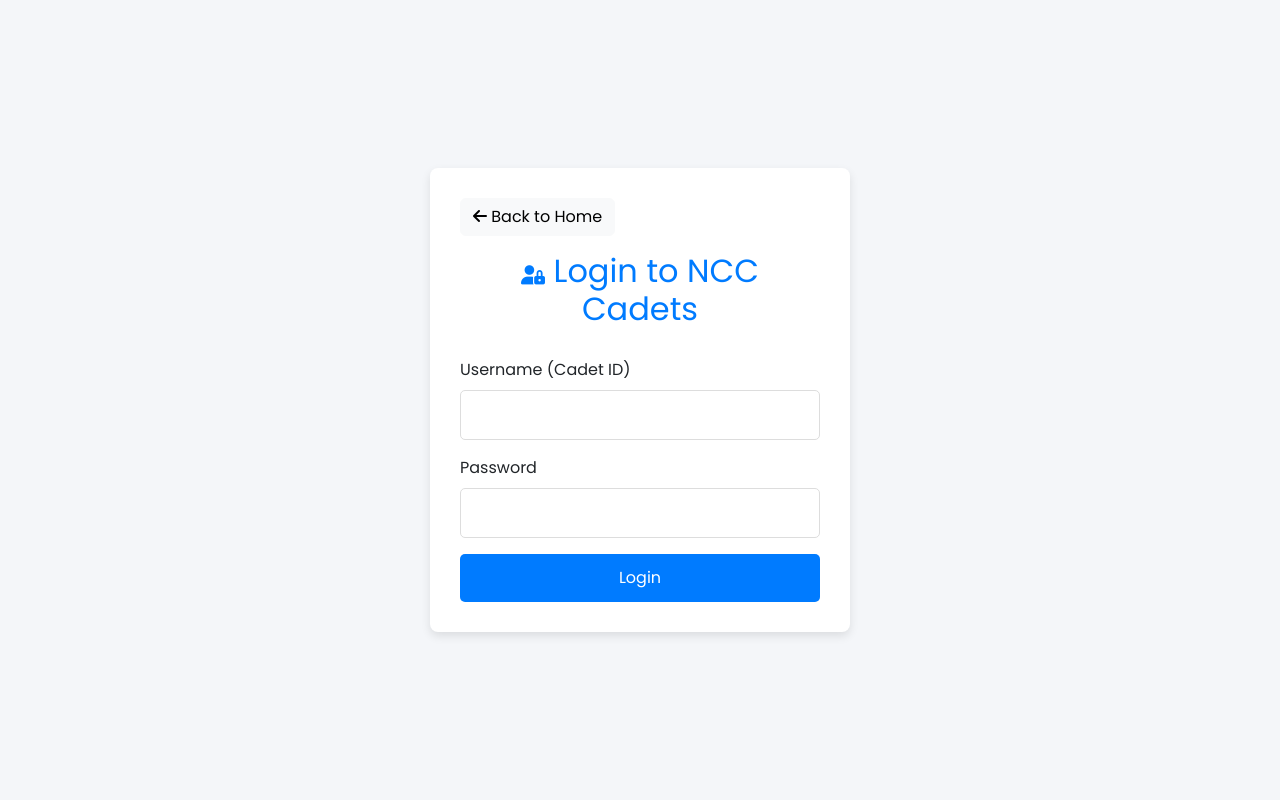
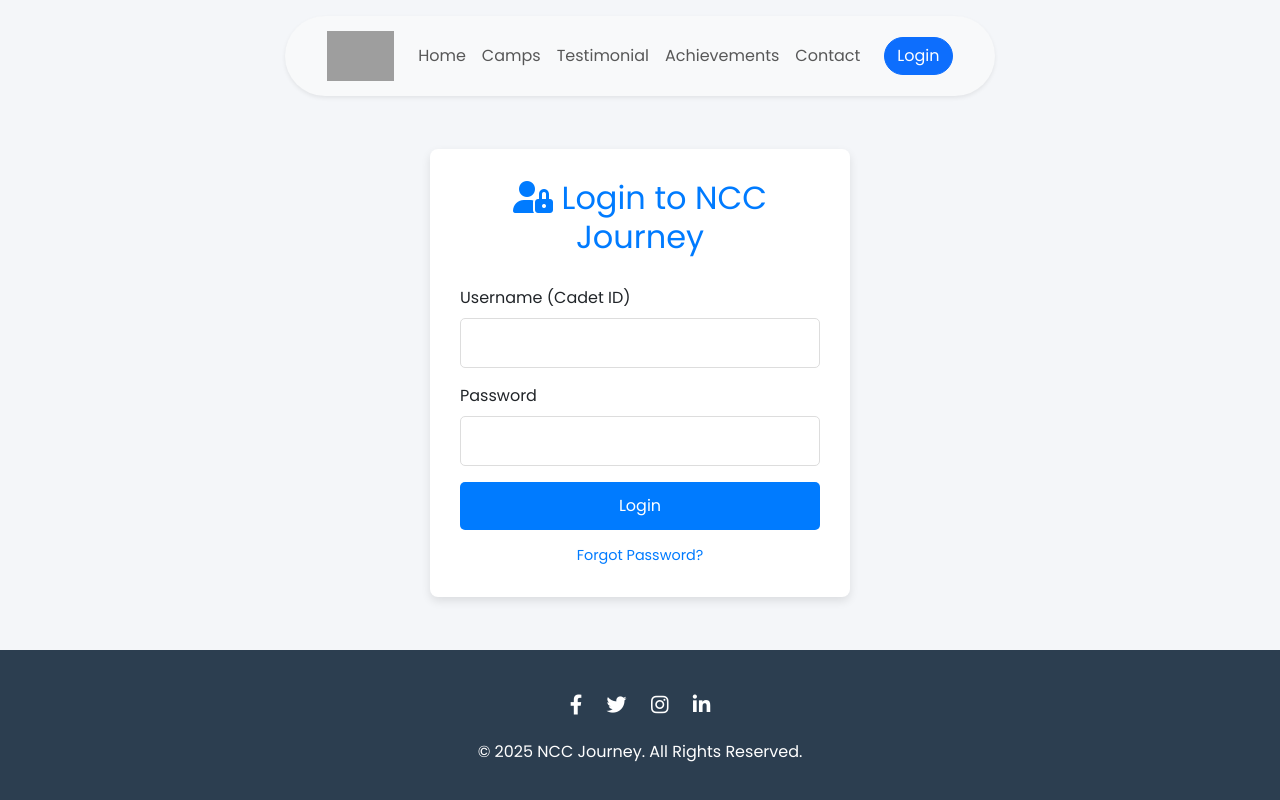
Before and after one commit to zcsofficial/ncc-prod, a PHP site: page /login.php in a window 1280 px wide. Run offline with PHP 8.4, Linux system fonts and the light colour scheme; grey boxes are pictures that could not be loaded.

Commit message:
Add files via upload

```diff
--- a/login.php
+++ b/login.php
@@ -3,10 +3,13 @@ session_start();
 require_once 'db.php';
 
 // Check if the form is submitted
+$notificationMessage = '';
+$notificationType = '';
 if ($_SERVER["REQUEST_METHOD"] == "POST") {
-    $username = $_POST['username'];
+    $username = htmlspecialchars($_POST['username']);
     $password = $_POST['password'];
 
+    try {
         // Fetch user details based on username
         $stmt = $conn->prepare("SELECT * FROM users WHERE username = :username");
         $stmt->bindParam(':username', $username);
@@ -21,7 +24,12 @@ if ($_SERVER["REQUEST_METHOD"] == "POST") {
             header("Location: dashboard.php");
             exit();
         } else {
-        $error = "Invalid username or password.";
+            $notificationMessage = "Invalid username or password.";
+            $notificationType = "danger";
+        }
+    } catch (PDOException $e) {
+        $notificationMessage = "Error: " . $e->getMessage();
+        $notificationType = "danger";
     }
 }
 ?>
@@ -31,24 +39,35 @@ if ($_SERVER["REQUEST_METHOD"] == "POST") {
 <head>
     <meta charset="UTF-8">
     <meta name="viewport" content="width=device-width, initial-scale=1.0">
-    <title>Login - NCC Cadets</title>
+    <title>Login - NCC Journey</title>
 
     <!-- External CSS & Fonts -->
     <link href="https://fonts.googleapis.com/css2?family=Roboto:wght@300;400;500;700&family=Poppins:wght@300;400;600;700&display=swap" rel="stylesheet">
     <link href="https://cdnjs.cloudflare.com/ajax/libs/font-awesome/6.0.0-beta3/css/all.min.css" rel="stylesheet">
-    <link href="https://cdn.jsdelivr.net/npm/bootstrap@5.3.0-alpha1/dist/css/bootstrap.min.css" rel="stylesheet">
+    <link href="https://cdn.jsdelivr.net/npm/bootstrap@5.3.3/dist/css/bootstrap.min.css" rel="stylesheet">
 
     <!-- Custom Styles -->
     <style>
+        html, body {
+            height: 100%;
+            margin: 0;
+        }
+
         body {
             font-family: 'Poppins', sans-serif;
             background-color: #f4f6f9;
             display: flex;
+            flex-direction: column;
+            min-height: 100vh;
+        }
+
+        .main-content {
+            flex: 1 0 auto;
+            display: flex;
             justify-content: center;
             align-items: center;
-            height: 100vh;
-            margin: 0;
         }
+
         .login-container {
             max-width: 420px;
             width: 100%;
@@ -58,17 +77,20 @@ if ($_SERVER["REQUEST_METHOD"] == "POST") {
             box-shadow: 0 4px 10px rgba(0, 0, 0, 0.1);
             border-radius: 8px;
         }
+
         .login-container h2 {
             text-align: center;
             font-size: 2rem;
             color: #007bff;
             margin-bottom: 30px;
         }
+
         .form-control {
             border-radius: 5px;
             border: 1px solid #ddd;
             padding: 12px;
         }
+
         .btn-login {
             background-color: #007bff;
             color: white;
@@ -77,34 +99,77 @@ if ($_SERVER["REQUEST_METHOD"] == "POST") {
             padding: 12px;
             width: 100%;
         }
+
         .btn-login:hover {
             background-color: #0056b3;
         }
+
         .form-label {
             font-weight: 500;
         }
-        .alert-danger {
-            background-color: #f8d7da;
-            color: #721c24;
+
+        .notification {
+            position: fixed;
+            top: 20px;
+            right: 20px;
+            padding: 15px 20px;
+            border-radius: 8px;
+            color: #ffffff;
+            font-weight: 500;
+            box-shadow: 0 4px 8px rgba(0, 0, 0, 0.1);
+            display: none;
+            z-index: 9999;
+            opacity: 0;
+            transition: opacity 0.5s ease-in-out;
         }
-        .footer {
+
+        .notification.show {
+            display: block;
+            opacity: 1;
+        }
+
+        .notification.danger {
+            background-color: #dc3545;
+        }
+
+        .forgot-password {
             text-align: center;
-            margin-top: 50px;
+            margin-top: 15px;
             font-size: 0.9rem;
         }
-        .footer a {
+
+        .forgot-password a {
             color: #007bff;
             text-decoration: none;
         }
-        .footer a:hover {
+
+        .forgot-password a:hover {
             text-decoration: underline;
         }
-        .icon {
-            font-size: 1.2rem;
-            color: #007bff;
+
+        footer {
+            background-color: #2c3e50;
+            color: #ffffff;
+            padding: 20px 0;
+            text-align: center;
+            flex-shrink: 0;
         }
 
-        /* Media Queries for smaller screens */
+        footer .social-icons {
+            margin: 20px 0;
+        }
+
+        footer .footer-icon {
+            color: #ffffff;
+            font-size: 20px;
+            margin: 0 10px;
+            transition: color 0.3s;
+        }
+
+        footer .footer-icon:hover {
+            color: #28a745;
+        }
+
         @media (max-width: 576px) {
             .login-container {
                 padding: 20px;
@@ -116,15 +181,40 @@ if ($_SERVER["REQUEST_METHOD"] == "POST") {
     </style>
 </head>
 <body>
-    <div class="container login-container">
-        <a href="index.php" class="btn btn-light mb-3">
-            <i class="fas fa-arrow-left"></i> Back to Home
+    <!-- Navbar (Integrated Inline) -->
+    <nav class="navbar navbar-expand-lg navbar-light bg-light shadow-sm rounded-pill mt-3 mx-auto" style="max-width: 95%; padding: 10px 30px;">
+        <div class="container-fluid">
+            <a class="navbar-brand" href="index.php">
+                <img src="logo.png" alt="Logo" height="50">
             </a>
-        <h2><i class="fas fa-user-lock icon"></i> Login to NCC Cadets</h2>
+            <button class="navbar-toggler" type="button" data-bs-toggle="collapse" data-bs-target="#navbarNav" aria-controls="navbarNav" aria-expanded="false" aria-label="Toggle navigation">
+                <span class="navbar-toggler-icon"></span>
+            </button>
+            <div class="collapse navbar-collapse" id="navbarNav">
+                <ul class="navbar-nav ms-auto">
+                    <li class="nav-item"><a class="nav-link" href="index.php">Home</a></li>
+                    <li class="nav-item"><a class="nav-link" href="camp.php">Camps</a></li>
+                    <li class="nav-item"><a class="nav-link" href="testimonials.php">Testimonial</a></li>
+                    <li class="nav-item"><a class="nav-link" href="achievement.php">Achievements</a></li>
+                    <li class="nav-item"><a class="nav-link" href="contact.php">Contact</a></li>
+                </ul>
+                <a href="login.php" class="btn btn-primary ms-3 rounded-pill">Login</a>
+            </div>
+        </div>
+    </nav>
+
+    <!-- Notification -->
+    <?php if ($notificationMessage): ?>
+        <div class="notification <?php echo $notificationType; ?> show" id="notification">
+            <?php echo htmlspecialchars($notificationMessage); ?>
+        </div>
+    <?php endif; ?>
+
+    <!-- Main Content -->
+    <div class="main-content">
+        <div class="login-container">
+            <h2><i class="fas fa-user-lock icon"></i> Login to NCC Journey</h2>
             <form method="POST">
-            <?php if (!empty($error)): ?>
-                <div class="alert alert-danger"><?= $error; ?></div>
-            <?php endif; ?>
                 <div class="mb-3">
                     <label for="username" class="form-label">Username (Cadet ID)</label>
                     <input type="text" name="username" id="username" class="form-control" required>
@@ -134,9 +224,36 @@ if ($_SERVER["REQUEST_METHOD"] == "POST") {
                     <input type="password" name="password" id="password" class="form-control" required>
                 </div>
                 <button type="submit" class="btn btn-login">Login</button>
+                <div class="forgot-password">
+                    <a href="forgot-password.php">Forgot Password?</a>
+                </div>
             </form>
         </div>
+    </div>
 
-    <script src="https://cdn.jsdelivr.net/npm/bootstrap@5.3.0-alpha1/dist/js/bootstrap.bundle.min.js"></script>
+    <!-- Footer -->
+    <footer>
+        <div class="social-icons">
+            <a href="#" class="footer-icon"><i class="fab fa-facebook-f"></i></a>
+            <a href="#" class="footer-icon"><i class="fab fa-twitter"></i></a>
+            <a href="#" class="footer-icon"><i class="fab fa-instagram"></i></a>
+            <a href="#" class="footer-icon"><i class="fab fa-linkedin-in"></i></a>
+        </div>
+        <p>© <?php echo date('Y'); ?> NCC Journey. All Rights Reserved.</p>
+    </footer>
+
+    <!-- External JS Libraries -->
+    <script src="https://cdn.jsdelivr.net/npm/@popperjs/core@2.11.8/dist/umd/popper.min.js"></script>
+    <script src="https://cdn.jsdelivr.net/npm/bootstrap@5.3.3/dist/js/bootstrap.min.js"></script>
+    <script src="https://cdnjs.cloudflare.com/ajax/libs/jquery/3.6.0/jquery.min.js"></script>
+
+    <script>
+        // Notification fade-out
+        $(document).ready(function() {
+            <?php if ($notificationMessage): ?>
+                $('#notification').fadeIn().delay(3000).fadeOut();
+            <?php endif; ?>
+        });
+    </script>
 </body>
 </html>
```
Lines whose indentation alone changed are shown as unchanged.
